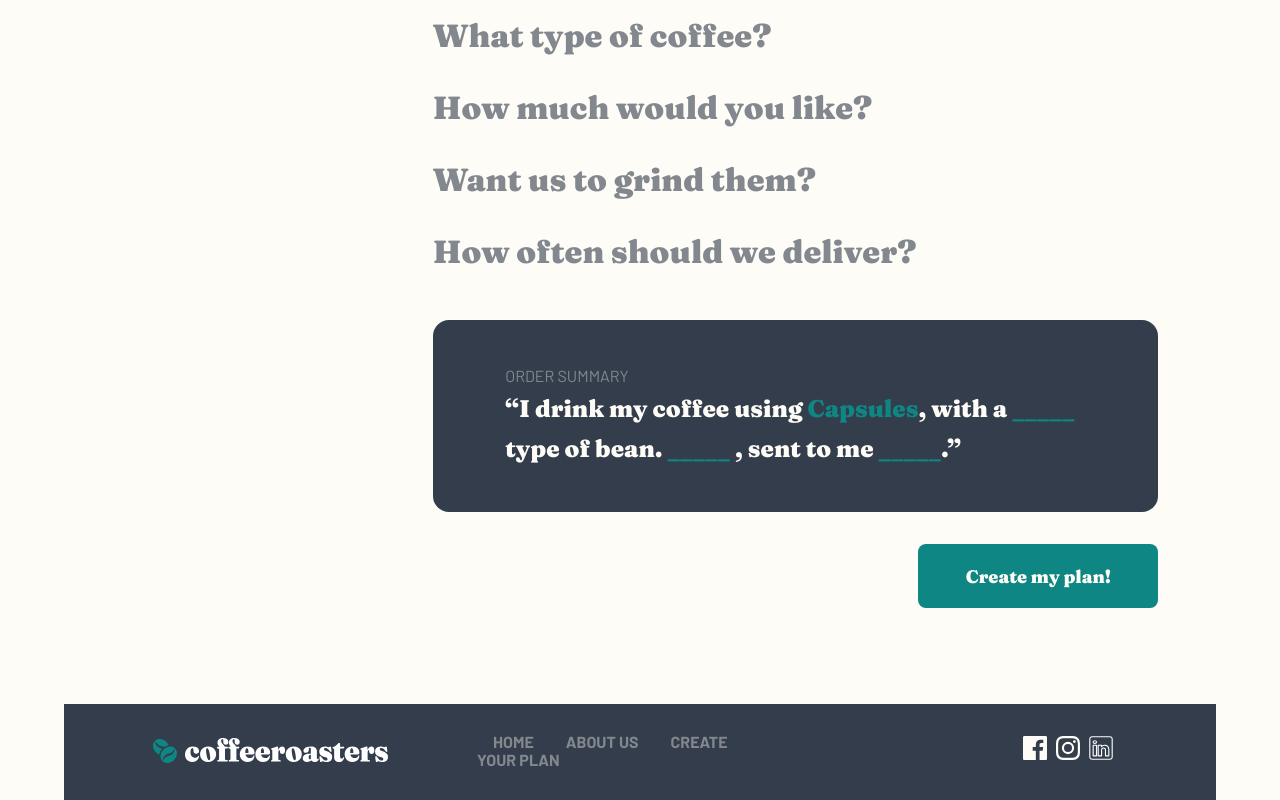
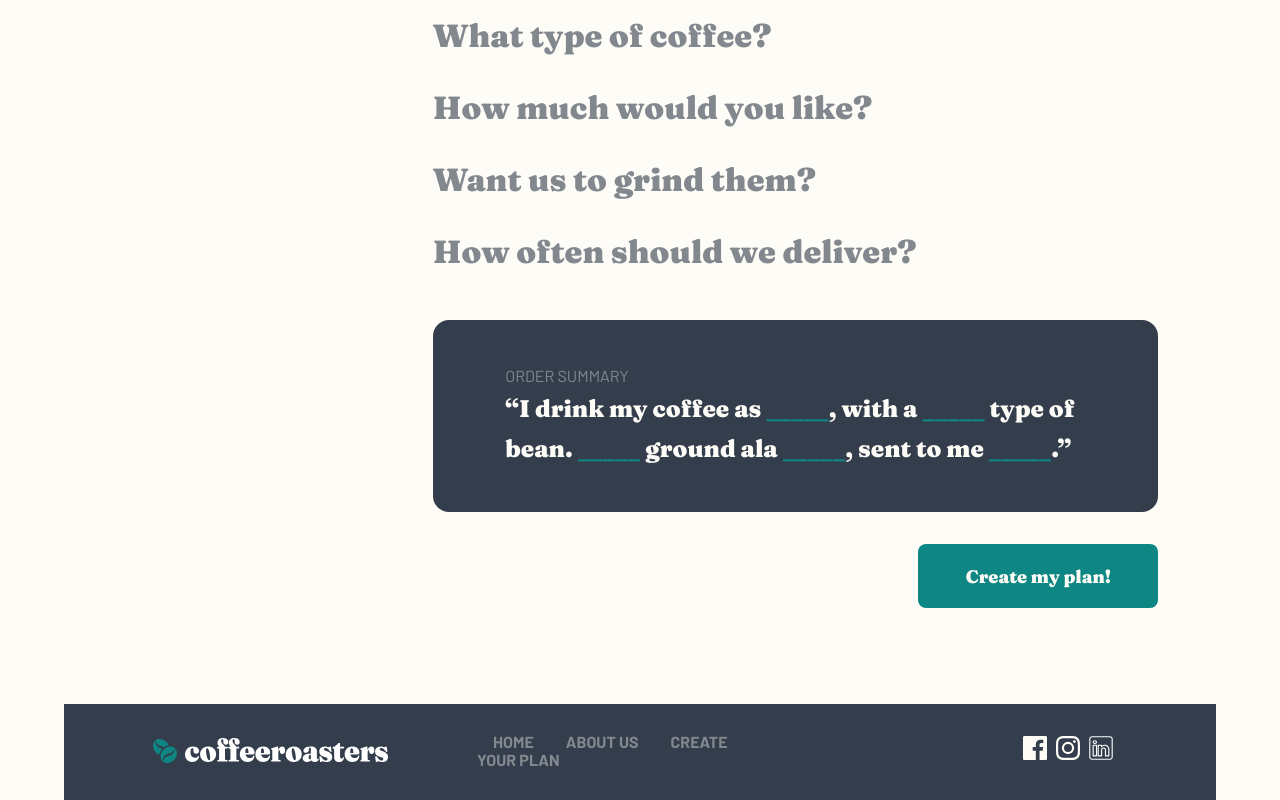
Before and after one commit to DanijelOsovnikar/CoffeeRoasters, an Angular app: page /subscribe in a window 1280 px wide. Shown: the part 1788-2588 px from the top of the page. Built offline with nearby package versions, Linux system fonts and the light colour scheme.

Commit message:
Grind on/off func working

```diff
--- a/src/app/core/subscribe/subscribe.component.html
+++ b/src/app/core/subscribe/subscribe.component.html
@@ -82,7 +82,8 @@
         <input
           type="radio"
           [formControl]="beverage"
-          (change)="onChangeActive($event)"
+          (change)="onChangeSummary()"
+          (change)="isCapsule($event)"
           value="Capsule"
           name="beverage"
           id="capsule"
@@ -98,7 +99,8 @@
         <input
           type="radio"
           [formControl]="beverage"
-          (change)="onChangeActive($event)"
+          (change)="onChangeSummary()"
+          (change)="noCapsule($event)"
           value="Filter"
           name="beverage"
           id="filter"
@@ -114,7 +116,8 @@
         <input
           type="radio"
           [formControl]="beverage"
-          (change)="onChangeActive($event)"
+          (change)="onChangeSummary()"
+          (change)="noCapsule($event)"
           value="Espresso"
           name="beverage"
           id="espresso"
@@ -135,7 +138,7 @@
         <input
           type="radio"
           [formControl]="coffeeType"
-          (change)="onChangeActive($event)"
+          (change)="onChangeSummary()"
           value="Single Origin"
           name="coffeeType"
           id="singleOrigin"
@@ -151,7 +154,7 @@
         <input
           type="radio"
           [formControl]="coffeeType"
-          (change)="onChangeActive($event)"
+          (change)="onChangeSummary()"
           value="Decaf"
           name="coffeeType"
           id="decaf"
@@ -167,7 +170,7 @@
         <input
           type="radio"
           [formControl]="coffeeType"
-          (change)="onChangeActive($event)"
+          (change)="onChangeSummary()"
           value="Blended"
           name="coffeeType"
           id="blended"
@@ -188,7 +191,7 @@
         <input
           type="radio"
           [formControl]="howMuchCoffee"
-          (change)="onChangeActive($event)"
+          (change)="onChangeSummary()"
           value="250g"
           name="howMuchCoffee"
           id="quarter"
@@ -204,7 +207,7 @@
         <input
           type="radio"
           [formControl]="howMuchCoffee"
-          (change)="onChangeActive($event)"
+          (change)="onChangeSummary()"
           value="500g"
           name="howMuchCoffee"
           id="half"
@@ -220,7 +223,7 @@
         <input
           type="radio"
           [formControl]="howMuchCoffee"
-          (change)="onChangeActive($event)"
+          (change)="onChangeSummary()"
           value="1000g"
           name="howMuchCoffee"
           id="full"
@@ -234,14 +237,18 @@
           </div>
         </label>
       </div>
-      <button (click)="toggleFunc($event)" class="accordion smallHeading">
+      <button
+        [disabled]="grindDisabled"
+        (click)="toggleFunc($event)"
+        class="accordion smallHeading"
+      >
         Want us to grind them?
       </button>
       <div class="panelWrapper" style="display: none">
         <input
           type="radio"
           [formControl]="grind"
-          (change)="onChangeActive($event)"
+          (change)="onChangeSummary()"
           value="Wholebean"
           name="grind"
           id="wholeBean"
@@ -257,7 +264,7 @@
         <input
           type="radio"
           [formControl]="grind"
-          (select)="onChangeActive($event)"
+          (change)="onChangeSummary()"
           value="Filter"
           name="grind"
           id="filterGrind"
@@ -273,7 +280,7 @@
         <input
           type="radio"
           [formControl]="grind"
-          (change)="onChangeActive($event)"
+          (change)="onChangeSummary()"
           value="Cafetiére"
           name="grind"
           id="cafetiere"
@@ -294,7 +301,7 @@
         <input
           type="radio"
           [formControl]="delivery"
-          (change)="onChangeActive($event)"
+          (change)="onChangeSummary()"
           value="Every week"
           name="delivery"
           id="everyWeek"
@@ -310,7 +317,7 @@
         <input
           type="radio"
           [formControl]="delivery"
-          (change)="onChangeActive($event)"
+          (change)="onChangeSummary()"
           value="Every 2 weeks"
           name="delivery"
           id="twoWeeks"
@@ -326,7 +333,7 @@
         <input
           type="radio"
           [formControl]="delivery"
-          (change)="onChangeActive($event)"
+          (change)="onChangeSummary()"
           value="Every month"
           name="delivery"
           id="everyMonth"
@@ -343,10 +350,18 @@
       <div class="summary">
         <div class="order">
           <h2>Order Summary</h2>
-          <p>
-            “I drink my coffee using <span>Capsules</span>, with a
-            <span>_____</span> type of bean. <span>_____</span> , sent to me
-            <span>_____</span>.”
+          <p *ngIf="grindDisabled">
+            “I drink my coffee using <span class="beverage">_____</span>, with a
+            <span class="coffeeType">_____</span> type of bean.
+            <span class="howMuchCoffee">_____</span> , sent to me
+            <span class="delivery">_____</span>.”
+          </p>
+          <p *ngIf="!grindDisabled">
+            “I drink my coffee as <span class="beverage">_____</span>, with a
+            <span class="coffeeType">_____</span> type of bean.
+            <span class="howMuchCoffee">_____</span>
+            ground ala <span class="grinded">_____</span>, sent to me
+            <span class="delivery">_____</span>.”
           </p>
         </div>
       </div>
--- a/src/app/core/subscribe/subscribe.component.ts
+++ b/src/app/core/subscribe/subscribe.component.ts
@@ -8,11 +8,12 @@ import { Router } from '@angular/router';
   styleUrls: ['./subscribe.component.scss'],
 })
 export class SubscribeComponent implements OnInit {
-  beverage = new FormControl();
-  coffeeType = new FormControl();
-  howMuchCoffee = new FormControl();
-  grind = new FormControl();
-  delivery = new FormControl();
+  beverage = new FormControl('_____');
+  coffeeType = new FormControl('_____');
+  howMuchCoffee = new FormControl('_____');
+  grind = new FormControl('_____');
+  delivery = new FormControl('_____');
+  grindDisabled: boolean = false;
 
   constructor(private router: Router) {}
 
@@ -39,11 +40,40 @@ export class SubscribeComponent implements OnInit {
       panel.style.maxHeight = panel.scrollHeight + 'px';
     }
   }
-  onClick() {
-    console.log(this.beverage.value);
+  onClick() {}
+
+  isCapsule(event: any) {
+    if (event.target.checked == true) {
+      this.grindDisabled = true;
+    }
+  }
+  noCapsule(event: any) {
+    if (event.target.checked == true) {
+      this.grindDisabled = false;
+    }
   }
 
-  onChangeActive(event: any) {
-    console.log(event);
+  onChangeSummary() {
+    if (this.grindDisabled == true) {
+      (document.querySelector('.beverage') as HTMLSpanElement).innerText = this
+        .beverage.value as string;
+      (document.querySelector('.coffeeType') as HTMLSpanElement).innerText =
+        this.coffeeType.value as string;
+      (document.querySelector('.howMuchCoffee') as HTMLSpanElement).innerText =
+        this.howMuchCoffee.value as string;
+      (document.querySelector('.delivery') as HTMLSpanElement).innerText = this
+        .delivery.value as string;
+    } else {
+      (document.querySelector('.beverage') as HTMLSpanElement).innerText = this
+        .beverage.value as string;
+      (document.querySelector('.coffeeType') as HTMLSpanElement).innerText =
+        this.coffeeType.value as string;
+      (document.querySelector('.howMuchCoffee') as HTMLSpanElement).innerText =
+        this.howMuchCoffee.value as string;
+      (document.querySelector('.grinded') as HTMLSpanElement).innerText = this
+        .grind.value as string;
+      (document.querySelector('.delivery') as HTMLSpanElement).innerText = this
+        .delivery.value as string;
+    }
   }
 }
```
